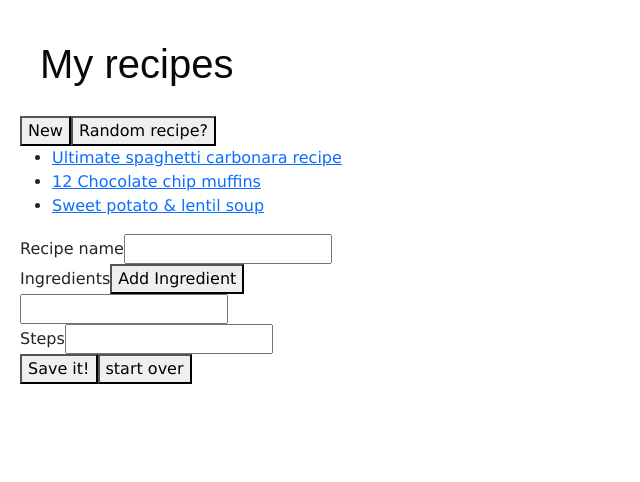
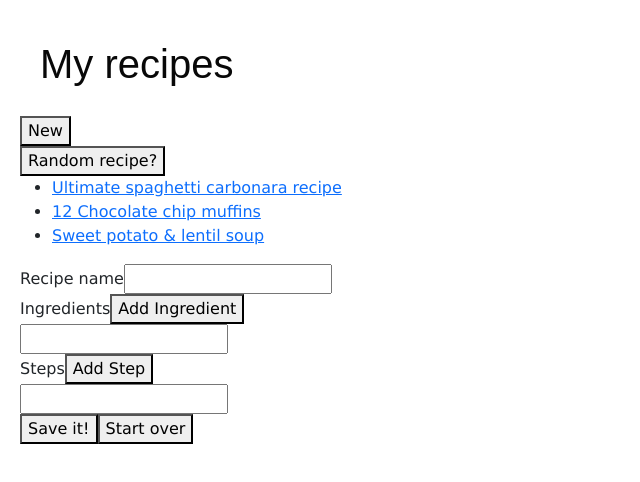
Before and after one commit to acmainier/recipes, a React (Vite) app: page /recipes/newRecipe in a window 1280 px wide. Shown: the top 482 px of the page, without its empty margins (0-640 px from the left). Built offline with nearby package versions, Linux system fonts and the light colour scheme.

Commit message:
add multiple steps + empty form + add new recipe in main menu

```diff
--- a/src/Root.jsx
+++ b/src/Root.jsx
@@ -1,9 +1,14 @@
-import { Outlet, Link, useLoaderData } from "react-router-dom";
+import { Outlet, Link, useLoaderData, Form } from "react-router-dom";
 import { useNavigate } from "react-router";
-import { getAllRecipes } from "./recipes-api";
+import { getAllRecipes, createRecipe } from "./recipes-api";
 
 export function loader() {
   return { recipes: getAllRecipes() };
+}
+
+export async function action() {
+  const recipe = await createRecipe();
+  return { recipe };
 }
 
 export default function Root() {
@@ -15,6 +20,7 @@ export default function Root() {
         <h1>My recipes</h1>
         {
           <div>
+            <Form method="post">
             <button
               type="button"
               onClick={() => {
@@ -23,7 +29,7 @@ export default function Root() {
             >
               New
             </button>
-
+            </Form>
             <button
               type="button"
               onClick={() => {
--- a/src/main.jsx
+++ b/src/main.jsx
@@ -1,6 +1,6 @@
 import { StrictMode } from "react";
 import { createRoot } from "react-dom/client";
-import Root, { loader as rootLoader } from "./Root";
+import Root, { loader as rootLoader, action as rootAction } from "./Root";
 import ErrorPage from "./error-page";
 
 import RecipePage, { loader as recipeLoader } from "./RecipePage";
@@ -13,6 +13,7 @@ const router = createBrowserRouter([
     loader: rootLoader,
     element: <Root />,
     errorElement: <ErrorPage />,
+    action: rootAction,
     children: [
       {
         path: "/recipes/:recipeId",
--- a/src/newRecipe.jsx
+++ b/src/newRecipe.jsx
@@ -1,8 +1,13 @@
 import { useState } from "react";
+import { useRevalidator } from "react-router-dom";
 import { createRecipe } from "./recipes-api";
 
 export default function NewRecipe() {
-  function display(formData) {
+  const [inputIngredients, setInputIngredients] = useState([{ name: "" }]);
+  const [inputSteps, setInputSteps] = useState([{ name: "" }]);
+  const revalidator = useRevalidator();
+
+  function addRecipe(formData) {
     const formName = formData.get("recipeName");
     const formIngredients = formData.getAll("recipeIngredient");
 
@@ -18,15 +23,26 @@ export default function NewRecipe() {
 
     console.log(formName, formIngredientsComplete, formStepsComplete);
     createRecipe(formName, formIngredientsComplete, formStepsComplete);
+    revalidator.revalidate();
   }
-  const [inputIngredients, setInputIngredients] = useState([{ name: "" }]);
+
   const addIngredient = () => {
     let newIngredient = { name: " " };
     setInputIngredients([...inputIngredients, newIngredient]);
   };
+
+  const addStep = () => {
+    let newStep = { name: " " };
+    setInputSteps([...inputSteps, newStep]);
+  };
+
+  const cancelRecipe = () => {
+document.getElementById("newRecipeForm").reset();
+  };
+
   return (
     <div>
-      <form action={display}>
+      <form id="newRecipeForm" action={addRecipe}>
         <label htmlFor="recipeName">Recipe name</label>
         <input type="text" name="recipeName" id="recipeName" /> <br />
         <label htmlFor="recipeIngredient">Ingredients</label>
@@ -46,10 +62,24 @@ export default function NewRecipe() {
           );
         })}
         <label htmlFor="recipeStep">Steps</label>
-        <input type="text" name="recipeStep" id="recipeStep" />
+        <button type="button" onClick={addStep}>
+          Add Step
+        </button>
+        {inputSteps.map((input, index) => {
+          return (
+            <div key={index}>
+              <input
+                type="text"
+                name="recipeStep"
+                id="recipeStep"
+                defaultValue={input.name}
+              />
+            </div>
+          );
+        })}
         <p>
           <button type="submit">Save it!</button>
-          <button type="button">start over</button>
+          <button type="button" onClick={cancelRecipe}>Start over</button>
         </p>
       </form>
     </div>
```
